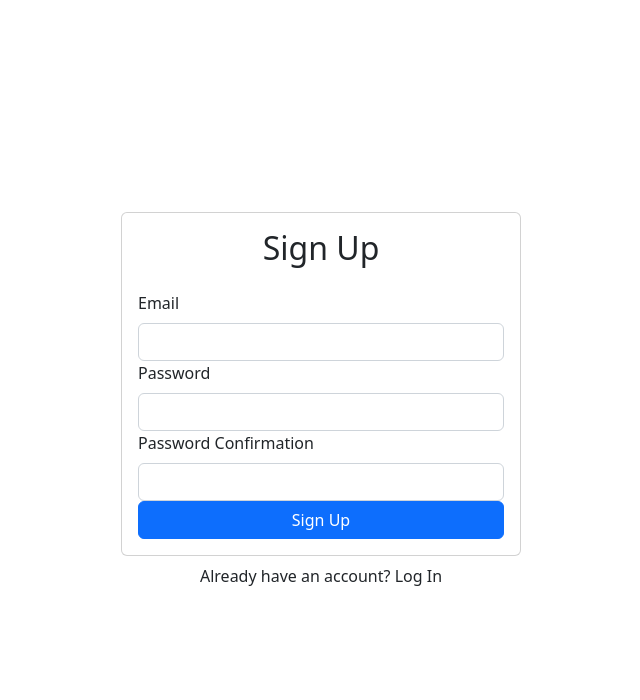
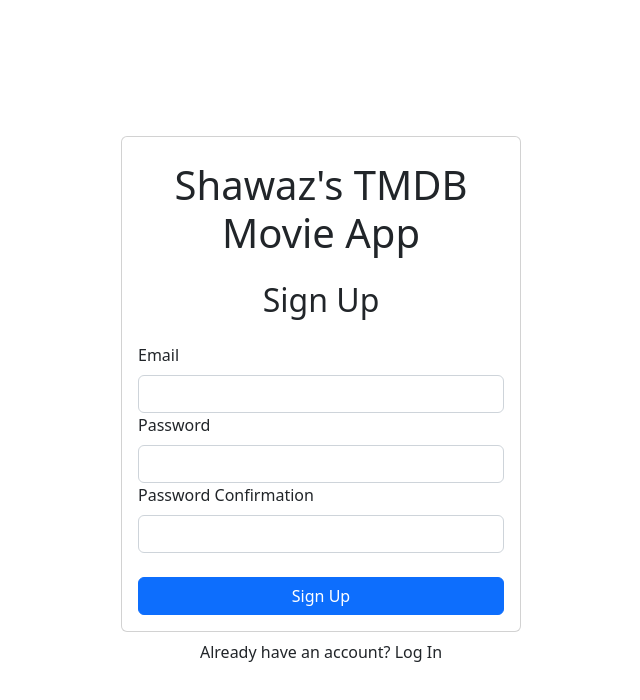
Before and after one commit to shawazi/react-10-movies, a React (Create React App) app: page /react-10-movies/register in a window 1280 px wide. Shown: the top 700 px of the page, without its empty margins (319-959 px from the left). Built offline with nearby package versions, Linux system fonts and the light colour scheme; no server answers.

Commit message:
idk what's up

```diff
--- a/src/App.js
+++ b/src/App.js
@@ -1,19 +1,32 @@
 import Register from './pages/Register';
+import Login from './pages/Login';
+import Main from './pages/Main';
+import MovieDetail from './pages/MovieDetail';
 import {Container} from "react-bootstrap"
 import React from 'react';
 import { AuthProvider } from './context/AuthContext';
+import { BrowserRouter as Router, Route, Routes } from "react-router-dom";
+
 
 function App() {
   return (
-    <AuthProvider>
+
     <Container className="d-flex align-items-center justify-content-center"
     style={{minHeight: "100vh"}}
     >
     <div className="w-100" style={{maxWidth: "400px" }}>
-        <Register />
+      <Router basename="/react-10-movies">
+        <AuthProvider>
+          <Routes>
+            <Route exact path="/" element={<Main />} />
+            <Route path="/register" element={<Register />} />
+            <Route path="/login" element={<Login />} />
+            <Route path="/details" element={<MovieDetail />} />
+          </Routes>
+        </AuthProvider>
+      </Router>
     </div>
     </Container>
-    </AuthProvider>
   );
 }
 
--- a/src/context/AuthContext.js
+++ b/src/context/AuthContext.js
@@ -10,14 +10,21 @@
 
 export function AuthProvider({ children }) {
     const [currentUser, setCurrentUser] = useState();
+    const [loading, setLoading] = useState(true)
 
-    function signup(email, password) {
-        return auth.createUserWithEmailAndPassword(email, password);
+    async function signup(email, password) {
+        try {
+            return await auth.createUserWithEmailAndPassword(email, password);
+        } finally {
+            return setLoading(false);
+        }
     }
 
     useEffect(() => {
         const unsubscribe = auth.onAuthStateChanged(user => {
             setCurrentUser(user)
+            setLoading(false)
+
         })
         return unsubscribe
     }, []);
@@ -29,7 +36,7 @@
 
     return (
         <AuthContext.Provider value={value}>
-            {children}
+            {!loading && children}
         </AuthContext.Provider>
     )
 }
--- a/src/index.js
+++ b/src/index.js
@@ -1,11 +1,6 @@
 import React from 'react';
 import ReactDOM from 'react-dom/client';
 import App from './App';
-import { BrowserRouter, Routes, Route } from "react-router-dom";
-import Login from './pages/Login';
-import Main from './pages/Main';
-import MovieDetail from './pages/MovieDetail';
-import Register from './pages/Register';
 import 'bootstrap/dist/css/bootstrap.min.css'
 
 const root = ReactDOM.createRoot(document.getElementById('root'));
--- a/src/pages/Main.js
+++ b/src/pages/Main.js
@@ -2,7 +2,12 @@
 
 const Main = () => {
   return (
-    <div>Main</div>
+    <div className="d-flex-column align-items-center justify-content-center">
+      <h1>Shawaz's Movie App</h1>
+      <section className="border border-dark">
+        <p>hi</p>
+      </section>
+    </div>
   )
 }
 
--- a/src/pages/Register.js
+++ b/src/pages/Register.js
@@ -1,5 +1,5 @@
 import React, { useRef, useState } from 'react'
-import { Form, Button, Card } from 'react-bootstrap'
+import { Form, Button, Card, Alert } from 'react-bootstrap'
 import { useAuth } from '../context/AuthContext'
 
 const Register = () => {
@@ -8,6 +8,7 @@
   const passwordConfirmRef = useRef()
   const  { signup } = useAuth()
   const [error, setError] = useState('')
+  const [loading, setLoading] = useState(false);
 
   async function handleSubmit(e) {
     e.preventDefault();
@@ -17,6 +18,8 @@
     }
 
     try {
+      setError("");
+      setLoading(true);
       await signup(emailRef.current.value, passwordRef.current.value)
     } catch {
       setError('Failed to create an account.');
@@ -26,9 +29,11 @@
   return (
     <>
       <Card>
+        <h1 className="text-center mt-4">Shawaz's TMDB Movie App</h1>
         <Card.Body>
           <h2 className="text-center mb-4">Sign Up</h2>
-          <Form>
+          {error && <Alert variant="danger">{error}</Alert>}
+          <Form onSubmit={handleSubmit}>
             <Form.Group id="email">
               <Form.Label>Email</Form.Label>
               <Form.Control type="email" ref={emailRef} required />
@@ -41,7 +46,7 @@
               <Form.Label>Password Confirmation</Form.Label>
               <Form.Control type="password" ref={passwordConfirmRef} required />
             </Form.Group>
-            <Button className="w-100" type="submit">Sign Up</Button>
+            <Button disabled={loading} className="w-100 mt-4" type="submit">Sign Up</Button>
           </Form>
         </Card.Body>
       </Card>
```
Also changed, not shown: src/router/Router.js (+13 -0 lines). Lines whose indentation alone changed are shown as unchanged.
